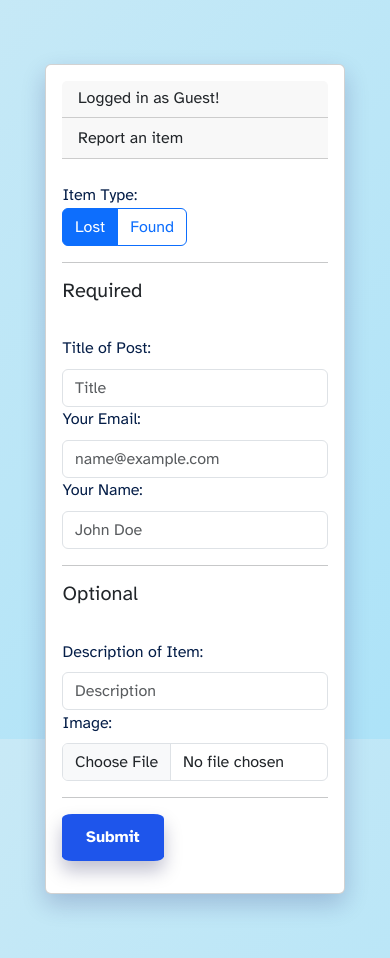
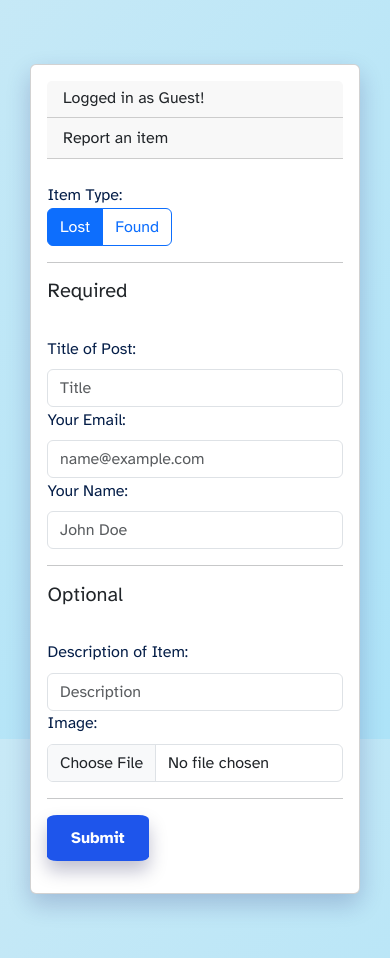
Before and after one commit to ritumaiti2009/CAC_Proj, a Flask app: page / in a window 390 px wide. Shown: the part 105-1063 px from the top of the page. Run offline with Flask 3, Linux system fonts and the light colour scheme; some web fonts are replaced.

Commit message:
Allowed phone usage

```diff
--- a/app.py
+++ b/app.py
@@ -767,3 +767,5 @@ def reject_request(id):
 if __name__ == "__main__":
     init_db()
     app.run(debug=True, port=8000)
+    # Bellow is the code to host a server to run on local devices
+    # app.run(host="0.0.0.0", port=8000, debug=True)
--- a/static/style.css
+++ b/static/style.css
@@ -103,6 +103,9 @@ span {
     .card {
         width: 300px;
     }
+    .card-form {
+        width: 330px;
+    }
 }
 
 @media (prefers-reduced-motion: reduce) {
```
